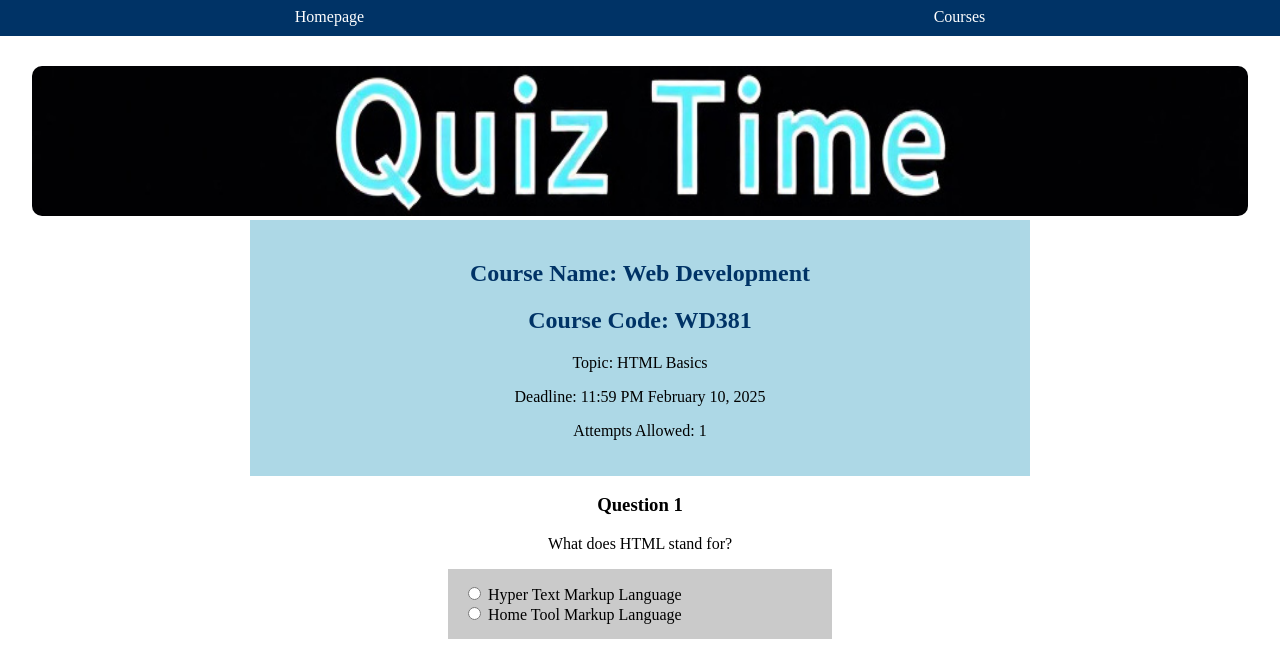
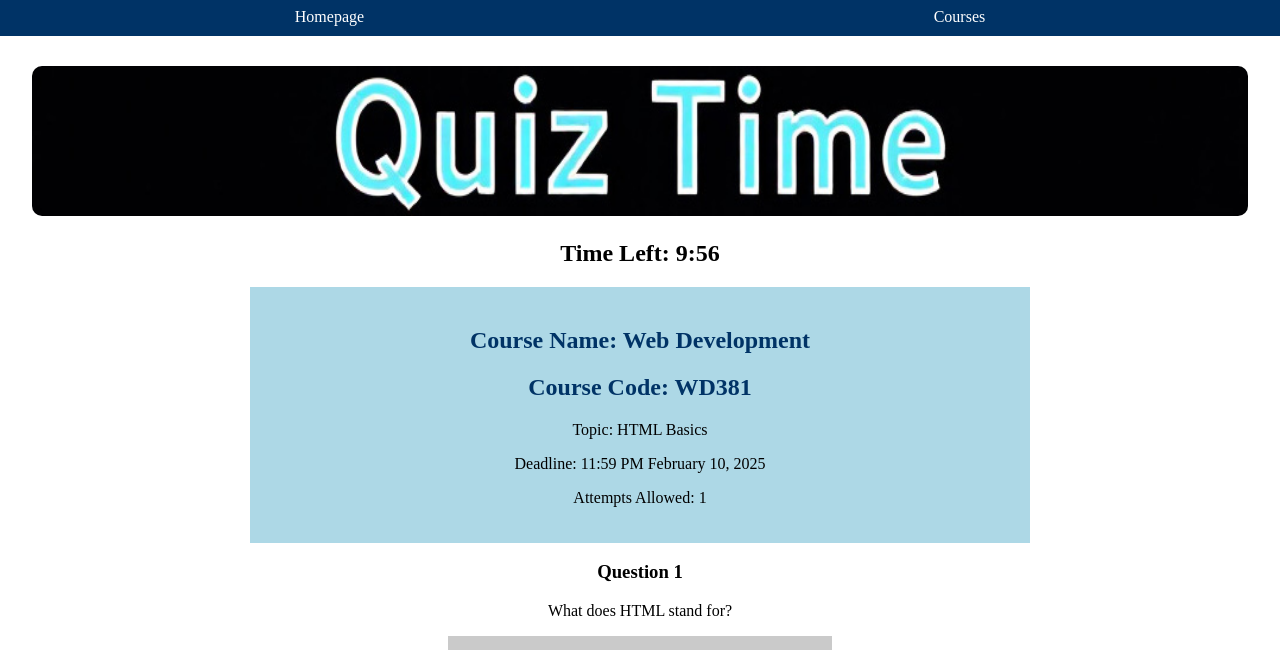
Before and after one commit to CarpetToaster/ENSF381Assignment3, a plain HTML site: page attempt_quiz.html in a window 1280 px wide. Shown: the part 142-792 px from the top of the page. Drawn offline with Linux system fonts and the light colour scheme.

Commit message:
modified attempt_quiz.html

```diff
--- a/attempt_quiz.html
+++ b/attempt_quiz.html
@@ -57,5 +57,6 @@
     <footer>
         <p>&copy; 2025 LMS. All rights reserved.</p>
     </footer>
+    <script src="attempt_quiz.js"></script>
 </body>
 </html>
```
